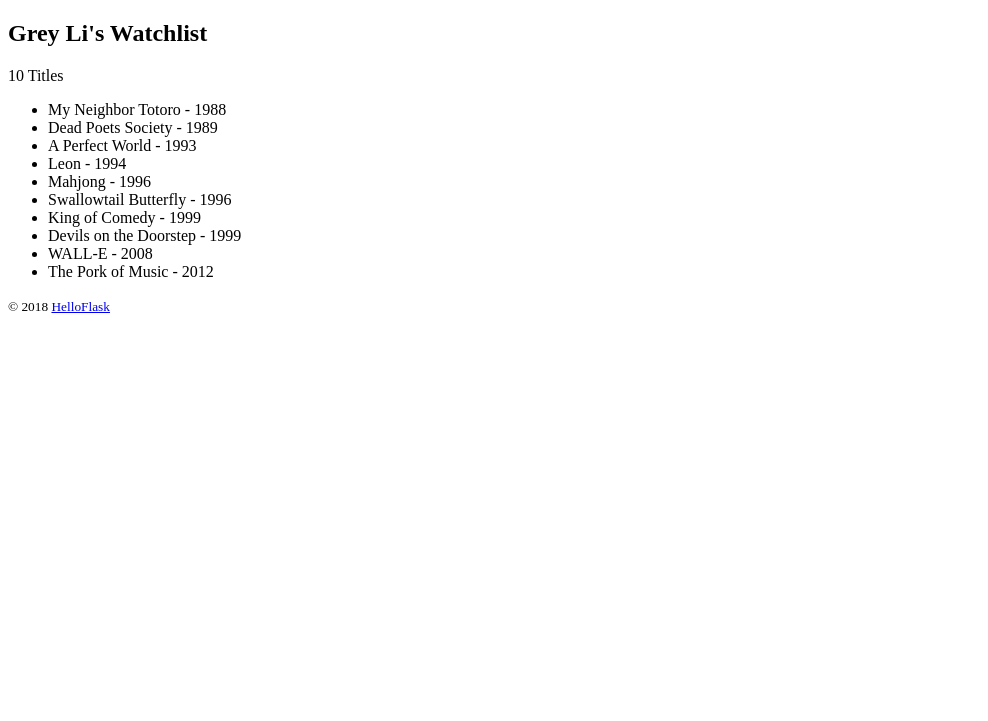
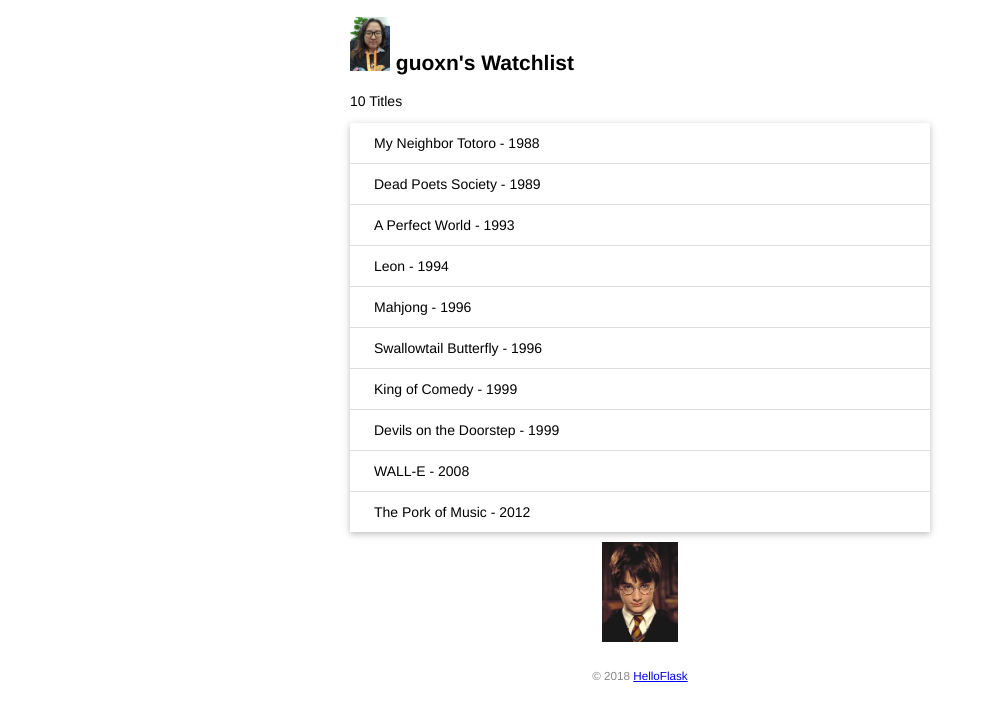
Before and after one commit to guoxna/watchlist, a Flask app: page / in a window 1280 px wide. Shown: the top 721 px of the page, without its empty margins (0-988 px from the left). Run offline with Flask 2, Linux system fonts and the light colour scheme.

Commit message:
Add static files

```diff
--- a/app.py
+++ b/app.py
@@ -3,7 +3,7 @@ from flask import url_for, escape
 
 app = Flask(__name__)
 
-name = 'Grey Li'
+name = 'guoxn'
 movies = [
           {'title': 'My Neighbor Totoro', 'year': '1988'},
           {'title': 'Dead Poets Society', 'year': '1989'},
--- /dev/null
+++ b/static/style.css
@@ -0,0 +1,48 @@
+/* 页面整体 */
+body {
+    margin: auto;
+    max-width: 580px;
+    font-size: 14px;
+    font-family: Helvetica, Arial, sans-serif;
+}
+
+/* 页脚 */
+footer {
+    color: #888;
+    margin-top: 15px;
+    text-align: center;
+    padding: 10px;
+}
+
+/* 头像 */
+.avatar {
+    width: 40px;
+}
+
+/* 电影列表 */
+.movie-list {
+    list-style-type: none;
+    padding: 0;
+    margin-bottom: 10px;
+    box-shadow: 0 2px 5px 0 rgba(0, 0, 0, 0.16), 0 2px 10px 0 rgba(0, 0, 0, 0.12);
+}
+
+.movie-list li {
+    padding: 12px 24px;
+    border-bottom: 1px solid #ddd;
+}
+
+.movie-list li:last-child {
+    border-bottom:none;
+}
+
+.movie-list li:hover {
+    background-color: #f8f9fa;
+}
+
+/* 龙猫图片 */
+.harry {
+    display: block;
+    margin: 0 auto;
+    height: 100px;
+}
--- a/templates/index.html
+++ b/templates/index.html
@@ -3,16 +3,22 @@
 <head>
     <meta charset="utf-8">
     <title>{{ name }}'s Watchlist</title>
+    <link rel="icon" href="{{ url_for('static', filename='favicon.ico') }}">
+        <link rel="stylesheet" href="{{ url_for('static', filename='style.css') }}">
 </head>
 <body>
-    <h2>{{ name }}'s Watchlist</h2>
+    <h2>
+        <img alt="Profile" class="avatar" src="{{ url_for('static', filename='images/work.jpg') }}">
+            {{ name }}'s Watchlist
+    </h2>
     {# 使用 length 过滤器获取 movies 变量的长度 #}
     <p>{{ movies|length }} Titles</p>
-    <ul>
+    <ul class="movie-list">
         {% for movie in movies %}  {# 迭代 movies 变量 #}
         <li>{{ movie.title }} - {{ movie.year }}</li>  {# 等同于 movie['title'] #}
         {% endfor %}  {# 使用 endfor 标签结束 for 语句 #}
     </ul>
+    <img alt="Harry" class="harry" src="{{ url_for('static', filename='images/harry.jpeg') }}">
     <footer>
         <small>&copy; 2018 <a href="http://helloflask.com/tutorial">HelloFlask</a></small>
     </footer>
```
Also changed, not shown: static/favicon.ico (added), static/favicon1.ico (added), static/images/harry.jpeg (added), static/images/work.jpg (added).
